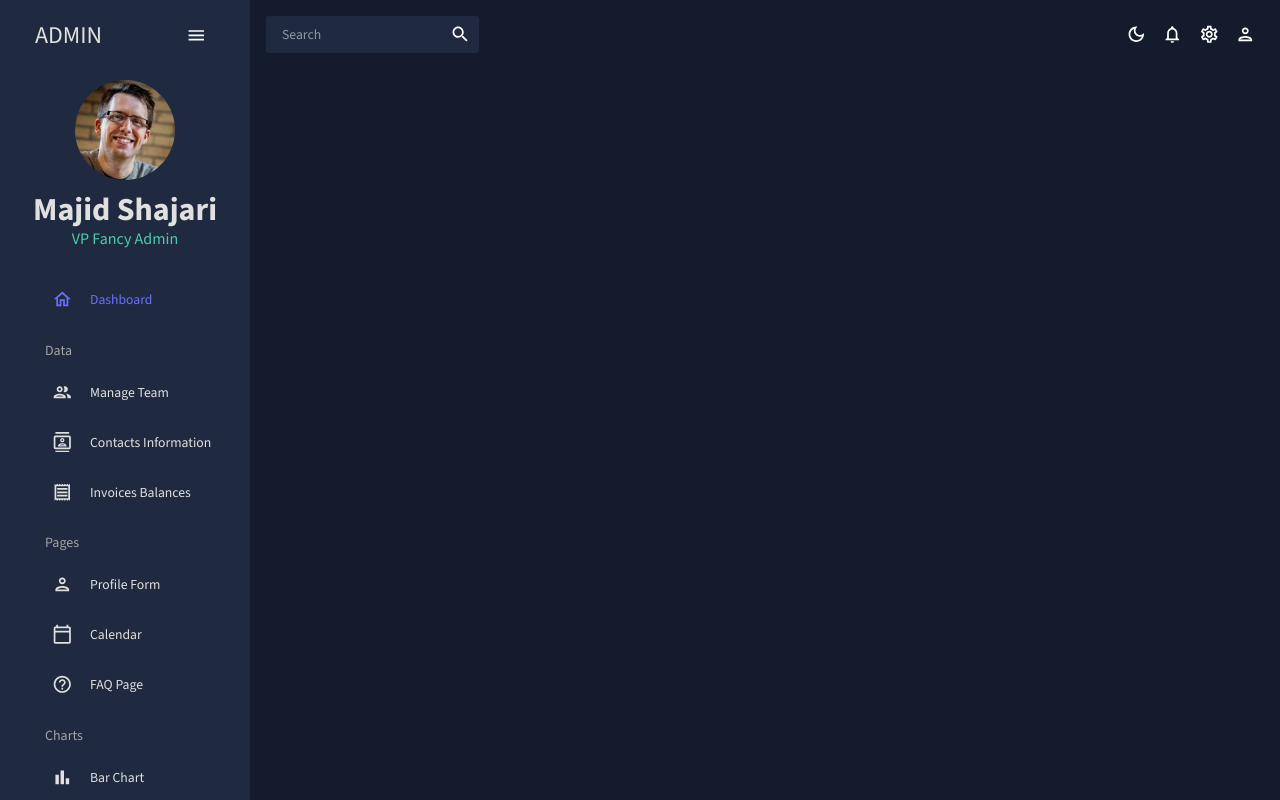
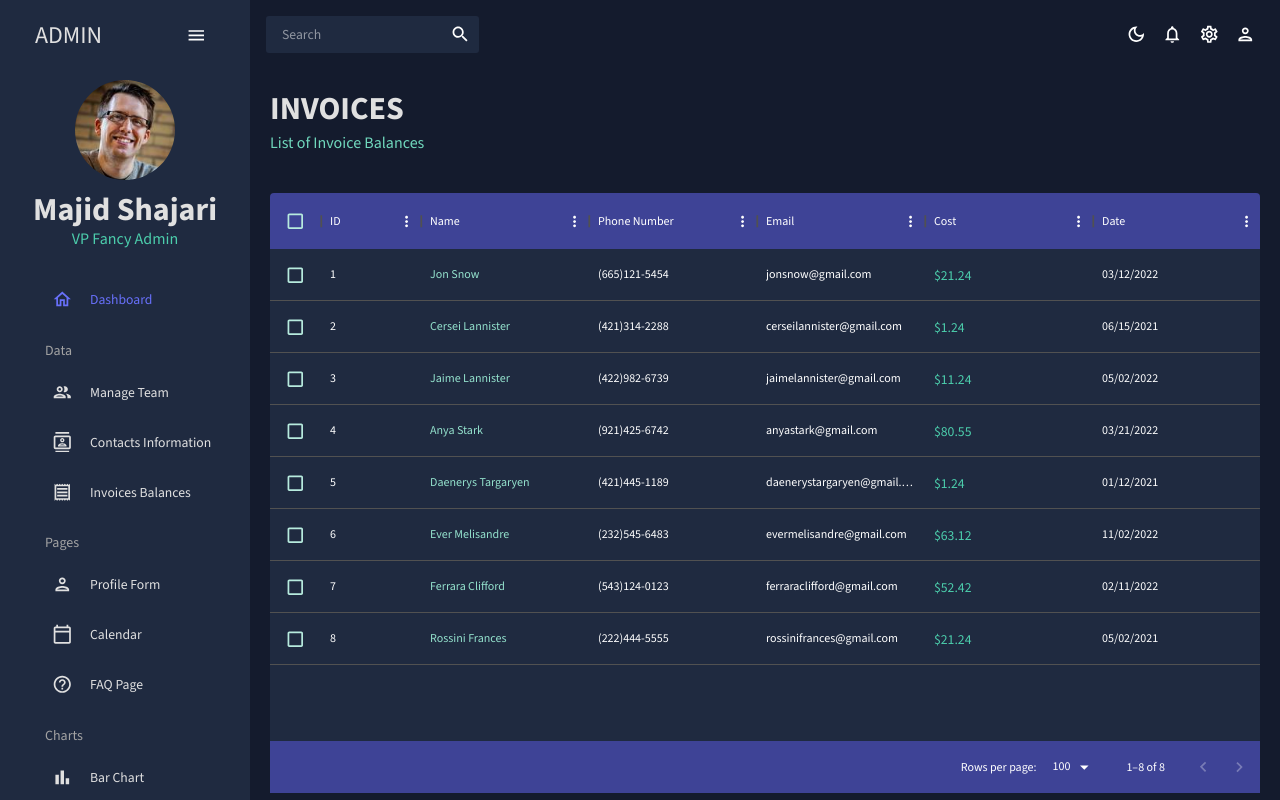
Before and after one commit to MajidShajari/react-admin-dashboard, a React (Vite) app: page /invoices in a window 1280 px wide. Shown: the top 800 px of the page. Built offline with nearby package versions, Linux system fonts and the light colour scheme.

Commit message:
Create Invoices component

```diff
--- a/src/App.jsx
+++ b/src/App.jsx
@@ -10,7 +10,7 @@
 import { Geography } from './scenes/geography/Geography';
 import { MySidebar } from './scenes/global/MySidebar';
 import { Topbar } from './scenes/global/Topbar';
-// import { Invoices } from './scenes/invoices/Invoices';
+import { Invoices } from './scenes/invoices/Invoices';
 import { Line } from './scenes/line/Line';
 import { Pie } from './scenes/pie/Pie';
 import { Team } from './scenes/team/Team';
@@ -30,7 +30,7 @@
                             <Route path="/" element={<Dashboard />} />
                             <Route path="/team" element={<Team />} />
                             <Route path="/contacts" element={<Contacts />} />
-                            {/* <Route path="/invoices" element={<Invoices />} /> */}
+                            <Route path="/invoices" element={<Invoices />} />
                             <Route path="/form" element={<Form />} />
                             <Route path="/bar" element={<Bar />} />
                             <Route path="/pie" element={<Pie />} />
--- /dev/null
+++ b/src/scenes/invoices/Invoices.jsx
@@ -0,0 +1,77 @@
+import { Box, Typography, useTheme } from '@mui/material';
+import { DataGrid } from '@mui/x-data-grid';
+import { Header } from '../../components/Header';
+import { mockDataInvoices } from '../../data/mockData';
+import { tokens } from '../../theme';
+
+export const Invoices = () => {
+    const theme = useTheme();
+    const colors = tokens(theme.palette.mode);
+    const columns = [
+        { field: 'id', headerName: 'ID' },
+        {
+            field: 'name',
+            headerName: 'Name',
+            flex: 1,
+            cellClassName: 'name-column--cell',
+        },
+        {
+            field: 'phone',
+            headerName: 'Phone Number',
+            flex: 1,
+        },
+        {
+            field: 'email',
+            headerName: 'Email',
+            flex: 1,
+        },
+        {
+            field: 'cost',
+            headerName: 'Cost',
+            flex: 1,
+            renderCell: (params) => <Typography color={colors.greenAccent[500]}>${params.row.cost}</Typography>,
+        },
+        {
+            field: 'date',
+            headerName: 'Date',
+            flex: 1,
+        },
+    ];
+
+    return (
+        <Box m="20px">
+            <Header title="INVOICES" subtitle="List of Invoice Balances" />
+            <Box
+                m="40px 0 0 0"
+                height="75vh"
+                sx={{
+                    '& .MuiDataGrid-root': {
+                        border: 'none',
+                    },
+                    '& .MuiDataGrid-cell': {
+                        borderBottom: 'none',
+                    },
+                    '& .name-column--cell': {
+                        color: colors.greenAccent[300],
+                    },
+                    '& .MuiDataGrid-columnHeaders': {
+                        backgroundColor: colors.blueAccent[700],
+                        borderBottom: 'none',
+                    },
+                    '& .MuiDataGrid-virtualScroller': {
+                        backgroundColor: colors.primary[400],
+                    },
+                    '& .MuiDataGrid-footerContainer': {
+                        borderTop: 'none',
+                        backgroundColor: colors.blueAccent[700],
+                    },
+                    '& .MuiCheckbox-root': {
+                        color: `${colors.greenAccent[200]} !important`,
+                    },
+                }}
+            >
+                <DataGrid checkboxSelection rows={mockDataInvoices} columns={columns} />
+            </Box>
+        </Box>
+    );
+};
```
